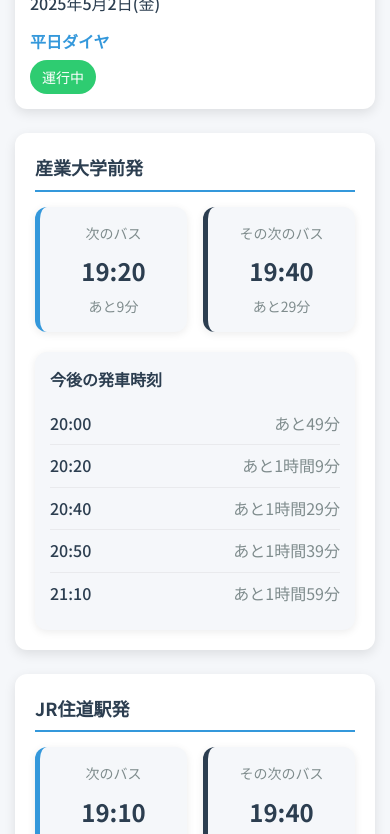
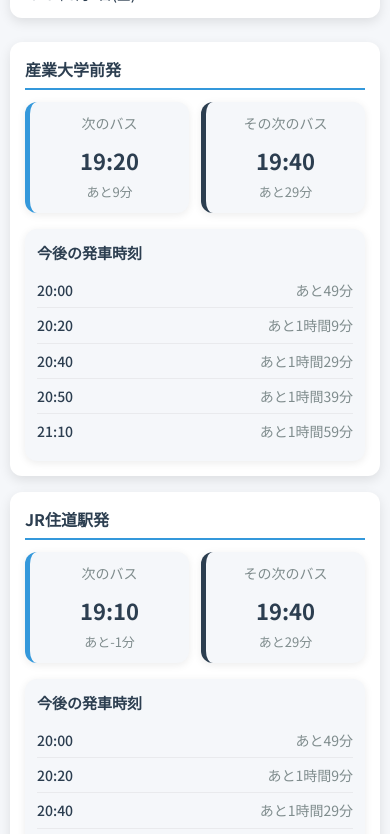
Before and after one commit to kabuchin/sandai-bus, a plain HTML site: page index.html in a window 390 px wide. Shown: the part 82-916 px from the top of the page. Drawn offline with Linux system fonts and the light colour scheme.

Commit message:
Add files via upload

```diff
--- a/styles.css
+++ b/styles.css
@@ -33,7 +33,7 @@ body {
 .status-header {
     display: flex;
     justify-content: space-between;
-    align-items: center;
+    align-items: flex-start; /* 上部揃えに変更 */
     margin-bottom: 24px;
     padding: 15px;
     background-color: var(--card-bg-color);
@@ -201,40 +201,113 @@ body {
 
 @media (max-width: 600px) {
     .container {
-        padding: 15px;
+        padding: 10px;
     }
 
+    /* ヘッダーは縦ではなく横並びで2行に */
     .status-header {
-        flex-direction: column;
+        flex-direction: row;
+        justify-content: space-between;
+        gap: 10px;
+        padding: 12px;
+    }
+
+    .date-time-info, .schedule-status {
+        width: 50%;
+    }
+
+    .date-time-info {
         align-items: flex-start;
-        gap: 12px;
     }
 
     .schedule-status {
-        align-items: flex-start;
+        align-items: flex-end;
+    }
+
+    #currentDate {
+        font-size: 14px;
     }
 
     #scheduleType {
-        text-align: left;
+        text-align: right;
+        font-size: 15px;
+    }
+
+    .operation-status {
+        font-size: 13px;
+        padding: 4px 10px;
+    }
+
+    /* バス方向は縦に */
+    .bus-directions {
+        flex-direction: column;
+        gap: 16px;
+    }
+
+    /* カードのサイズ調整 */
+    .bus-card {
+        padding: 10px;
     }
 
     .bus-card .time {
-        font-size: 24px;
+        font-size: 22px;
     }
 
-    /* スマホ表示のときは縦に戻す */
-    .bus-directions {
-        flex-direction: column;
+    .bus-card .remaining {
+        font-size: 13px;
+    }
+
+    /* 今後のバスリストの調整 */
+    .upcoming-buses {
+        padding: 12px 10px;
+    }
+
+    .upcoming-buses h3 {
+        font-size: 15px;
+        margin-bottom: 8px;
+    }
+
+    .bus-list-item {
+        padding: 6px 0;
+        font-size: 14px;
+    }
+
+    /* 方向タイトルのサイズ調整 */
+    .direction-title {
+        font-size: 16px;
+        margin-bottom: 12px;
+        padding-bottom: 6px;
+    }
+
+    /* カード間の間隔調整 */
+    .bus-cards {
+        gap: 12px;
+        margin-bottom: 16px;
     }
 }
 
 /* レスポンシブ対応の強化 */
 @media (max-width: 800px) and (min-width: 601px) {
     .bus-cards {
-        flex-direction: column;
+        flex-direction: row;
     }
 
     .bus-card {
-        margin-bottom: 10px;
+        padding: 12px;
+    }
+
+    .bus-card .time {
+        font-size: 24px;
     }
 }
+
+/* タブレットサイズでも一定の見やすさを確保 */
+@media (max-width: 768px) {
+    .direction-container {
+        padding: 15px;
+    }
+
+    .upcoming-buses {
+        padding: 12px;
+    }
+}
```
